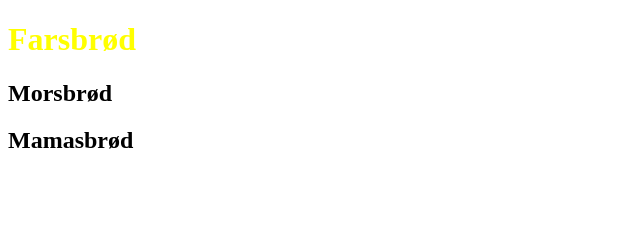
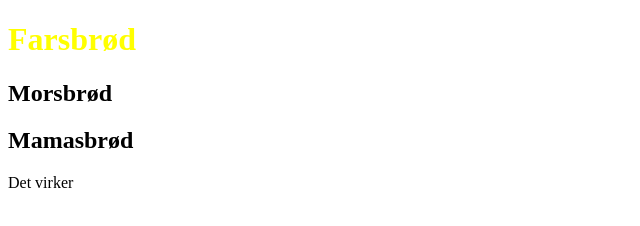
Before and after one commit to andersdollerup/git-test-mikkels-bold, a plain HTML site: page index.html in a window 1280 px wide. Shown: the full height of the page, 0-640 px from the left. Drawn offline with Linux system fonts and the light colour scheme.

Commit message:
God besked

```diff
--- a/index.html
+++ b/index.html
@@ -10,5 +10,6 @@
     <h1>Farsbrød</h1>
     <h2>Morsbrød</h2>
     <h2>Mamasbrød</h2>
+    <p>Det virker</p>
   </body>
 </html>
```
